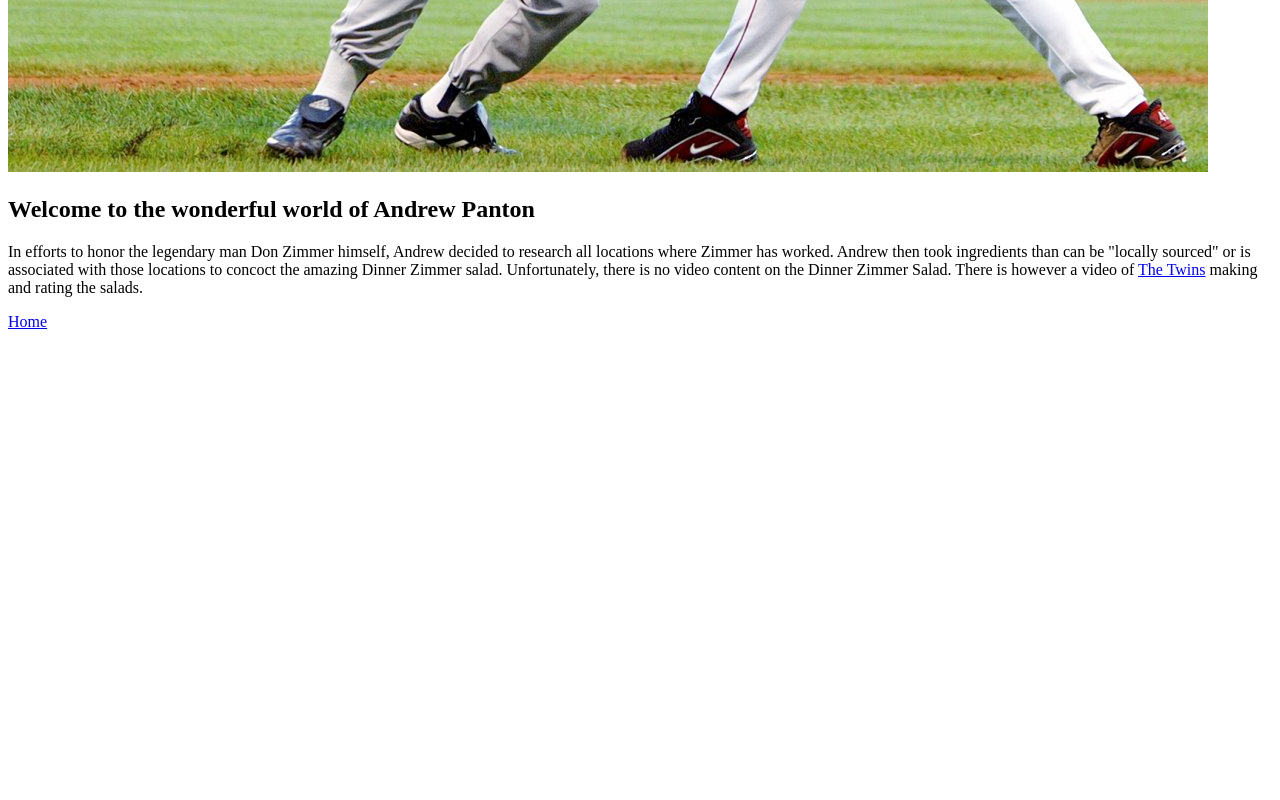
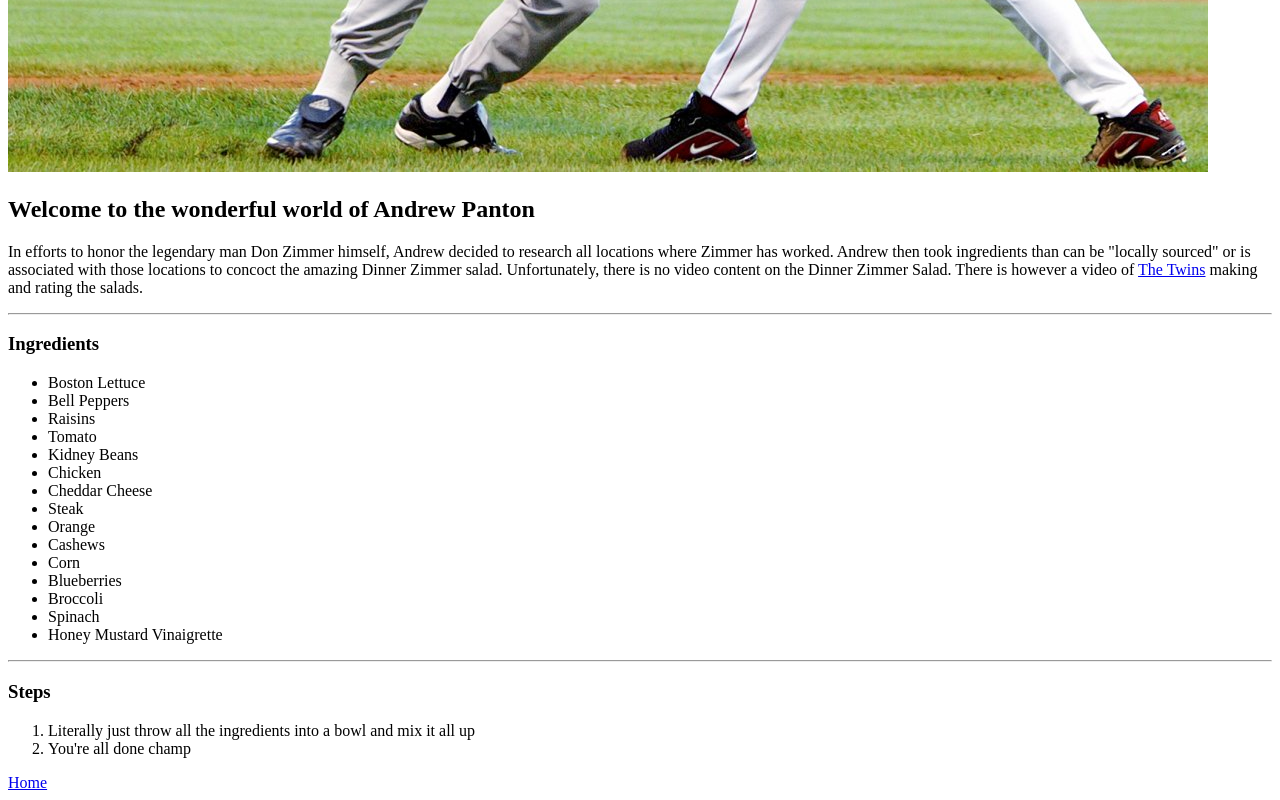
Before and after one commit to theozmann/fuckface-cooks-the-food, a plain HTML site: page recipes/dinnerzimmersalad.html in a window 1280 px wide. Shown: the part 744-1544 px from the top of the page. Before the commit the page ends 1083 px from the top, so only its background shows below. Drawn offline with Linux system fonts and the light colour scheme.

Commit message:
Add List of ingredients to dinnerzimmersalad.html Add Steps to dinnerzimmersalad.html

```diff
--- a/recipes/dinnerzimmersalad.html
+++ b/recipes/dinnerzimmersalad.html
@@ -16,6 +16,34 @@
         video content on the Dinner Zimmer Salad. There is however a video of <a href="https://twitter.com/lonsoon/status/1415798747410452485?s=21" target="_blank">The Twins</a> making and rating the salads.
     </p>
 
+    <hr>
+
+    <h3>Ingredients</h3>
+    <ul>
+        <li>Boston Lettuce</li>
+        <li>Bell Peppers</li>
+        <li>Raisins</li>
+        <li>Tomato</li>
+        <li>Kidney Beans</li>
+        <li>Chicken</li>
+        <li>Cheddar Cheese</li>
+        <li>Steak</li>
+        <li>Orange</li>
+        <li>Cashews</li>
+        <li>Corn</li>
+        <li>Blueberries</li>
+        <li>Broccoli</li>
+        <li>Spinach</li>
+        <li>Honey Mustard Vinaigrette</li>
+    </ul>
+
+    <hr>
+
+    <h3>Steps</h3>
+    <ol>
+        <li>Literally just throw all the ingredients into a bowl and mix it all up</li>
+        <li>You're all done champ</li>
+    </ol>
 
     <a href="../index.html">Home</a>
 </body>
```
